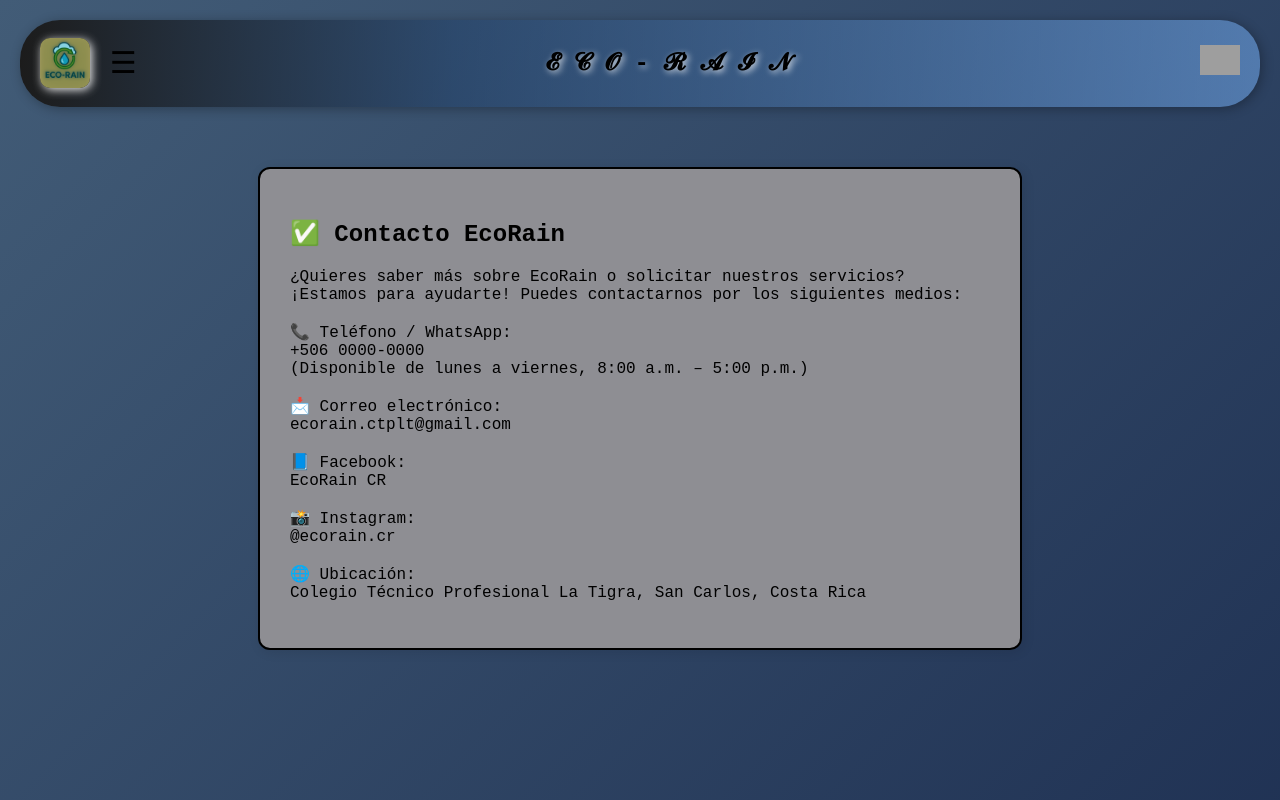
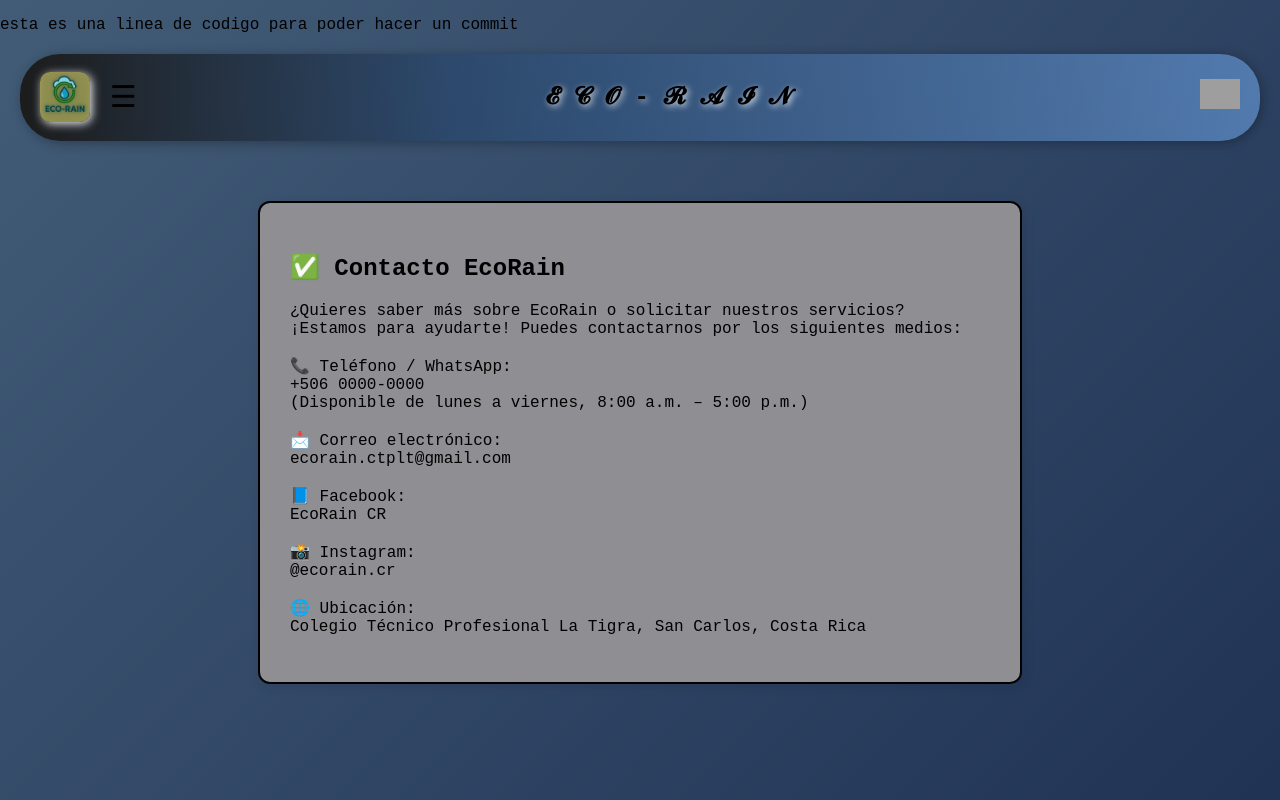
Before and after one commit to Joel075733/Proyecto-de-Desarrollo-web, a plain HTML site: page contacto.html in a window 1280 px wide. Shown: the top 800 px of the page. Drawn offline with Linux system fonts and the light colour scheme; grey boxes are pictures that could not be loaded.

Commit message:
Actualización del archivo contacto

```diff
--- a/contacto.html
+++ b/contacto.html
@@ -7,6 +7,8 @@
   <link rel="stylesheet" href="Css/estilos.css" />
 </head>
 <body>
+
+  <p>esta es una linea de codigo para poder hacer un commit</p>
 
  <header>
         <div class="logo">
```
